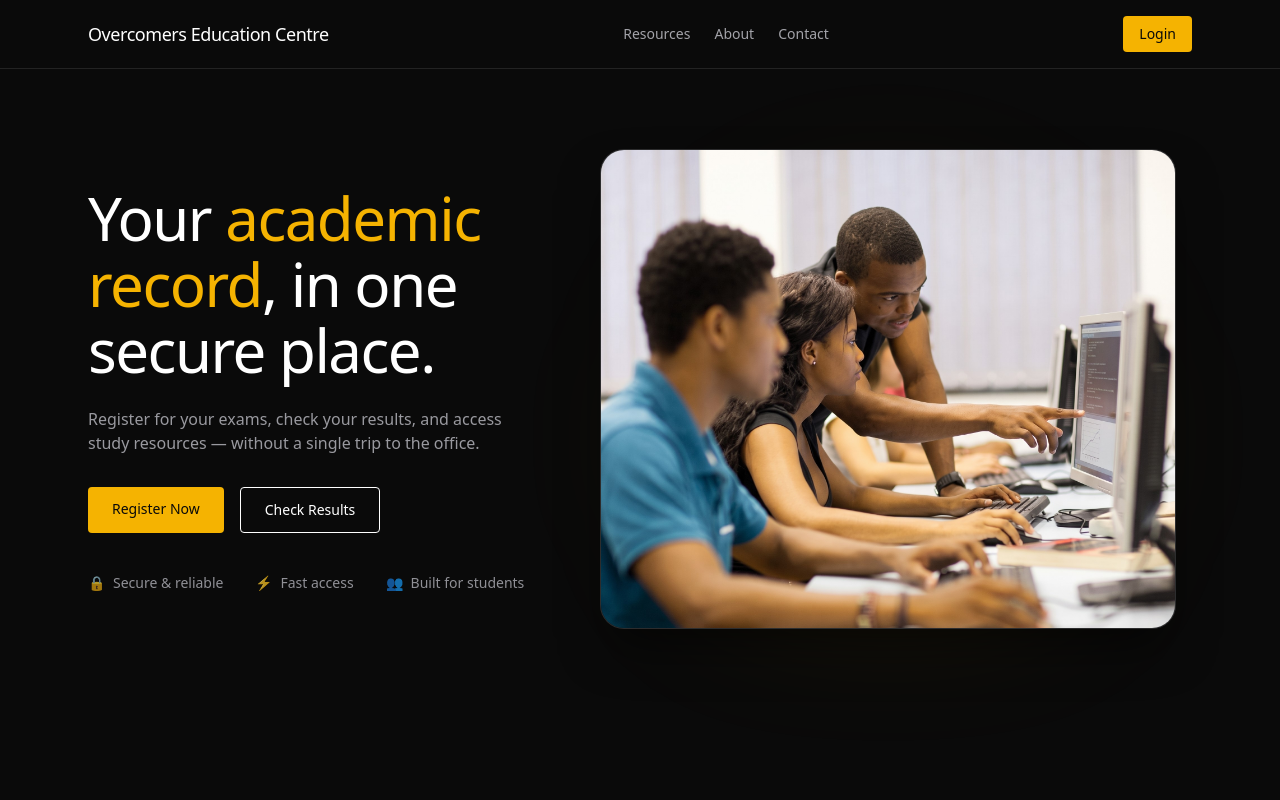
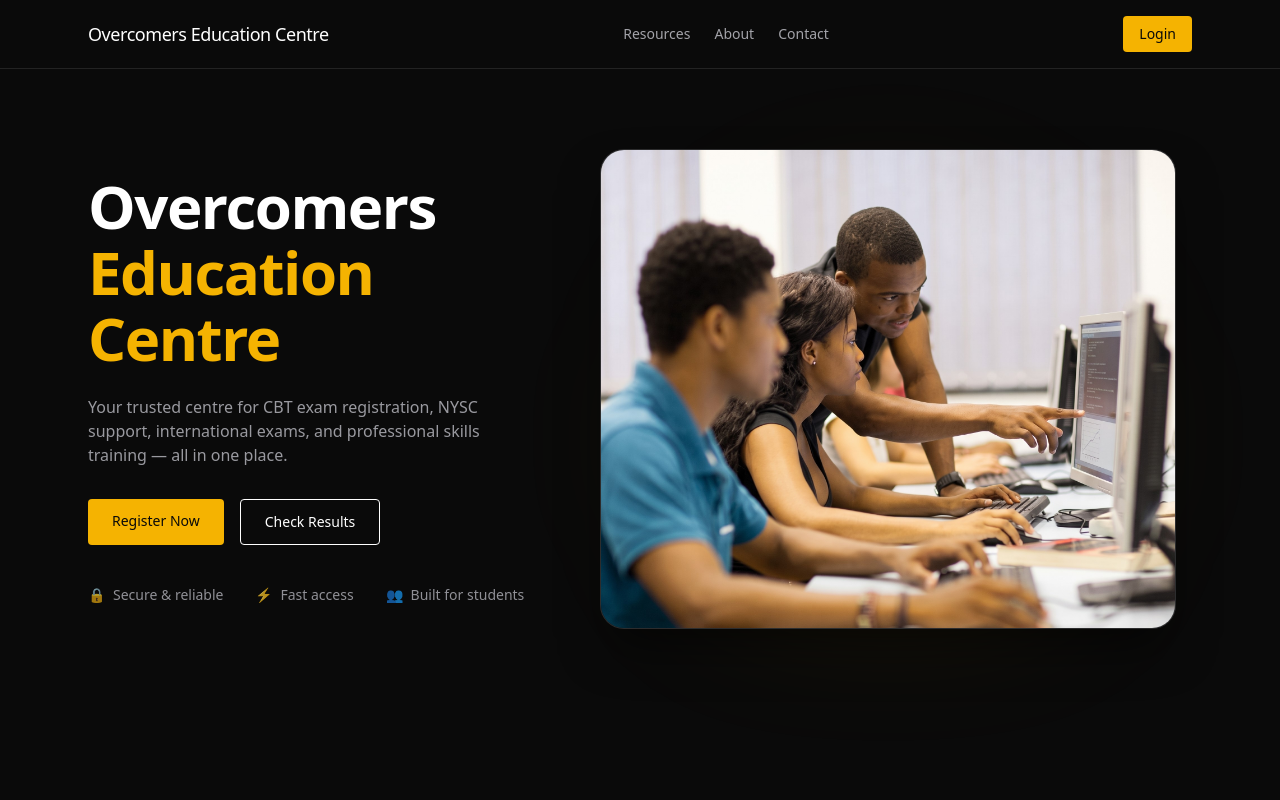
Before and after one commit to abrahamolukunle2-code/overcomers-frontend, a Next.js app: page / in a window 1280 px wide. Shown: the top 800 px of the page. Built offline with nearby package versions, Linux system fonts and the light colour scheme.

Commit message:
add login test credentials, update hero copy, bolder heading font

```diff
--- a/src/app/layout.tsx
+++ b/src/app/layout.tsx
@@ -5,7 +5,7 @@
 const fraunces = Fraunces({
   subsets: ["latin"],
   variable: "--font-fraunces",
-  weight: ["300", "400", "500", "600"],
+  weight: ["300", "400", "500", "600", "700"],
 });
 
 const inter = Inter({
--- a/src/app/page.tsx
+++ b/src/app/page.tsx
@@ -36,13 +36,14 @@
         {/* Hero */}
         <section className="mx-auto grid max-w-6xl gap-12 px-6 py-6 lg:grid-cols-[0.85fr_1.15fr] lg:items-center lg:py-20">
           <div>
-            <h1 className="font-serif-display text-5xl font-light leading-[1.1] tracking-tight text-[var(--color-ink)] sm:text-6xl">
-              Your <span className="text-[var(--color-gold)]">academic record</span>, in
-              one secure place.
+            <h1 className="font-serif-display text-5xl font-semibold leading-[1.1] tracking-tight text-[var(--color-ink)] sm:text-6xl">
+              Overcomers{" "}
+              <span className="text-[var(--color-gold)]">Education Centre</span>
             </h1>
             <p className="mt-6 max-w-md text-base text-[var(--color-text)]/75">
-              Register for your exams, check your results, and access study
-              resources — without a single trip to the office.
+              Your trusted centre for CBT exam registration, NYSC support,
+              international exams, and professional skills training — all in
+              one place.
             </p>
 
             <div className="mt-8 flex flex-wrap gap-4">
--- a/src/components/LoginForm.tsx
+++ b/src/components/LoginForm.tsx
@@ -3,6 +3,7 @@
 import { useState } from "react";
 import { useRouter } from "next/navigation";
 import Link from "next/link";
+import { testCredentials } from "@/lib/mock-student";
 
 export default function LoginForm() {
   const router = useRouter();
@@ -15,13 +16,27 @@
     setError(null);
     setIsSubmitting(true);
 
+    const formData = new FormData(e.currentTarget);
+    const identifier = String(formData.get("identifier") || "").trim().toLowerCase();
+    const password = String(formData.get("password") || "");
+
     try {
-      // TODO: replace this block with a real Supabase Auth call once
-      // credentials are set up, e.g.:
-      // const { error: authError } = await supabase.auth.signInWithPassword({ email, password });
-      // if (authError) throw new Error(authError.message);
       await new Promise((resolve) => setTimeout(resolve, 600));
-      throw new Error("Login isn't connected yet — Supabase setup is still pending.");
+
+      // Test-credentials shortcut, so the dashboard can be previewed before
+      // Supabase Auth is wired up. Remove this block once it's connected.
+      if (
+        identifier === testCredentials.email &&
+        password === testCredentials.password
+      ) {
+        // falls through to the redirect below
+      } else {
+        // TODO: replace this block with a real Supabase Auth call once
+        // credentials are set up, e.g.:
+        // const { error: authError } = await supabase.auth.signInWithPassword({ email, password });
+        // if (authError) throw new Error(authError.message);
+        throw new Error("Login isn't connected yet — Supabase setup is still pending.");
+      }
     } catch (err) {
       setError(err instanceof Error ? err.message : "Something went wrong.");
       return;
@@ -122,6 +137,11 @@
           </Link>
         </p>
       </form>
+
+      {/* Test credentials — remove once Supabase Auth is wired up */}
+      <p className="mt-5 text-center text-xs text-white/25">
+        Test login: {testCredentials.email} / {testCredentials.password}
+      </p>
     </div>
   );
 }
--- a/src/lib/mock-student.ts
+++ b/src/lib/mock-student.ts
@@ -1,5 +1,12 @@
 // Temporary mock data. Once Supabase is wired up, this will be replaced by a
 // real fetch (e.g. a service function in src/services/students.ts).
+
+// Test login credentials, for previewing the dashboard before Supabase is
+// wired up. Remove this once real Supabase Auth is in place.
+export const testCredentials = {
+  email: "student@test.com",
+  password: "test1234",
+};
 export const mockStudent = {
   firstName: "Chidinma",
   middleName: "Ada",
```
